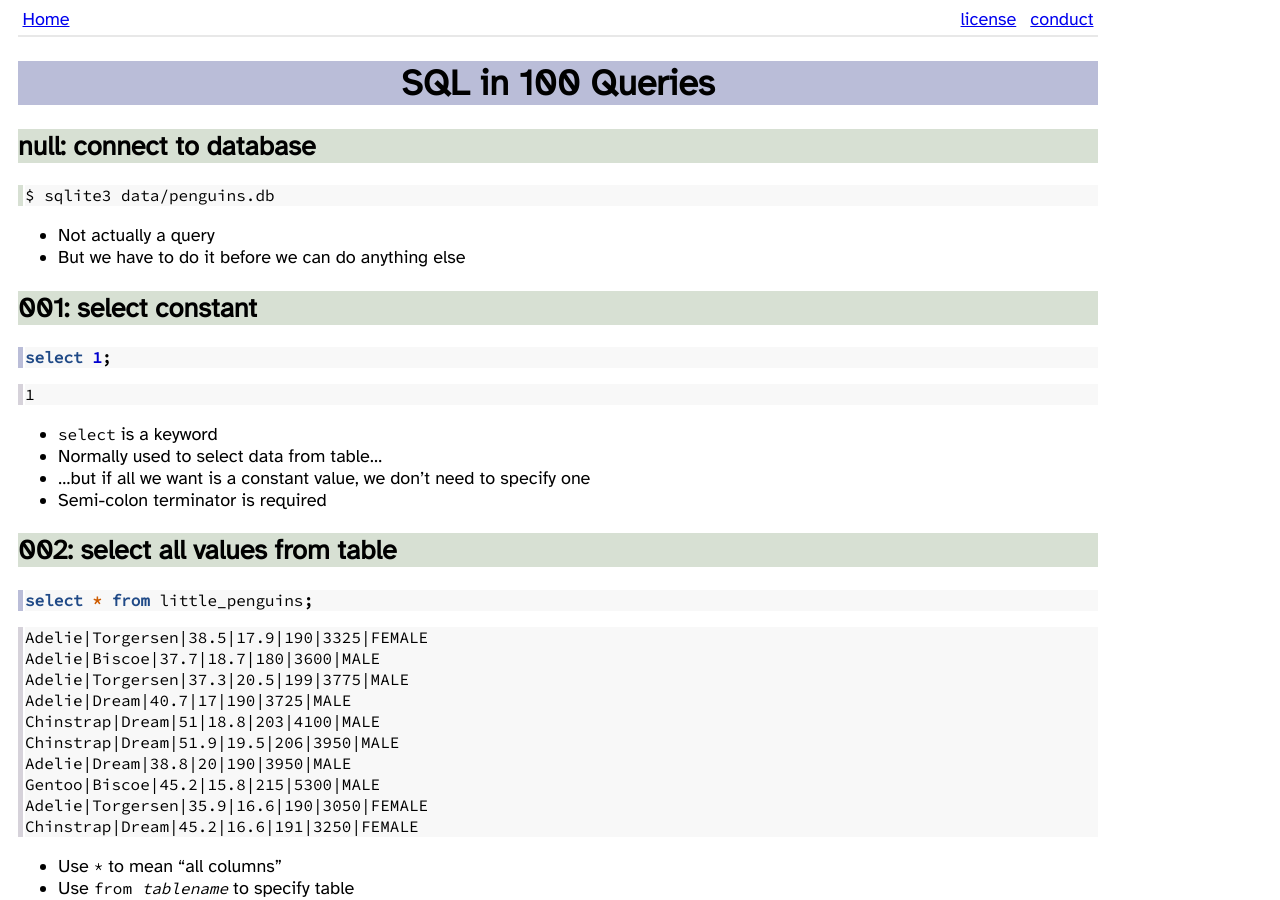
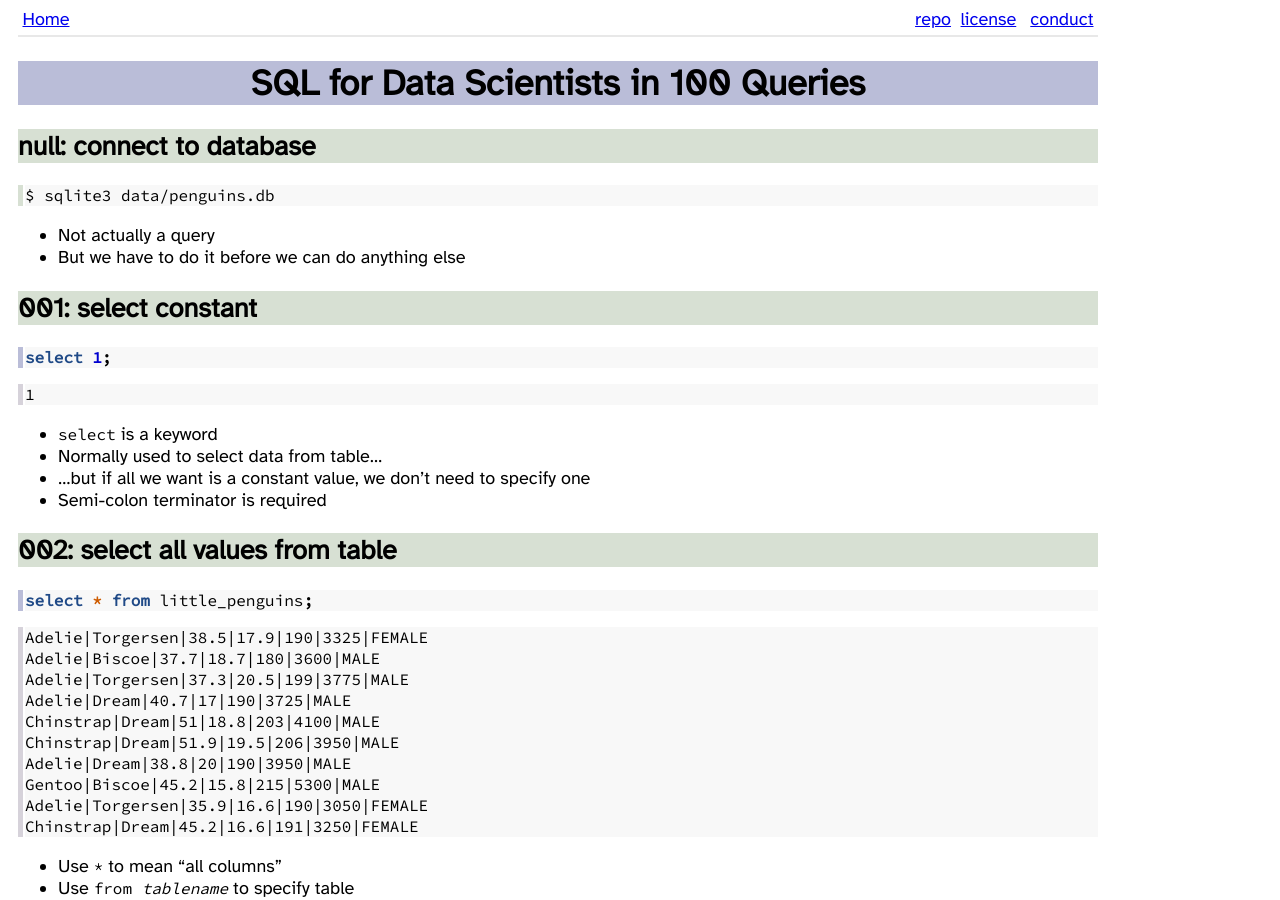
Before and after one commit to gvwilson/sql-tutorial, a Jekyll site: the page built from index.md, in a window 1280 px wide and 900 px high. Built offline with Jekyll 4.4.1, drawn with Linux system fonts in a browser that asks for light colours; nearby versions of some CDN libraries; our own code applies the rules of GitHub Pages for plain Markdown files.

Commit message:
feat: filling in title and GitHub repo link

```diff
--- a/_config.yml
+++ b/_config.yml
@@ -1,4 +1,4 @@
-title: SQL in 100 Queries
+title: SQL for Data Scientists in 100 Queries
 url: https://gvwilson.github.io/sql-tutorial/
 repository: gvwilson/sql-tutorial
 
--- a/_includes/nav.html
+++ b/_includes/nav.html
@@ -4,6 +4,7 @@
       <a class="navlink" href="{{'/' | relative_url}}">Home</a>
     </div>
     <div class="col-10 right">
+      <a href="https://github.com/{{site.repository}}">repo</a>
       <a class="navlink" href="{{ '/license/' | relative_url }}">license</a>
       <a class="navlink" href="{{ '/conduct/' | relative_url }}">conduct</a>
     </div>
```
